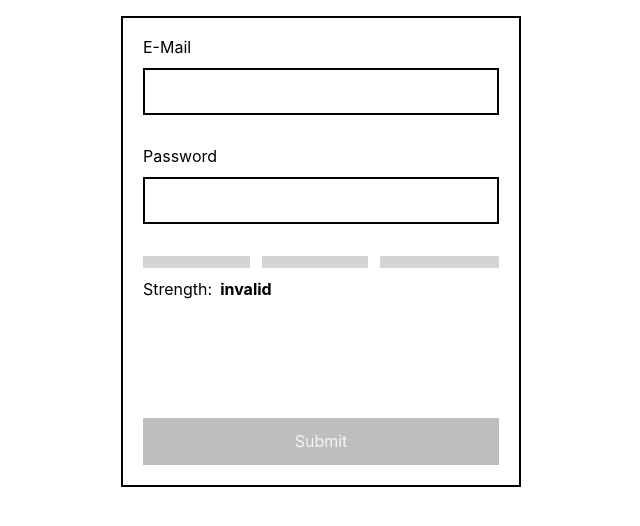
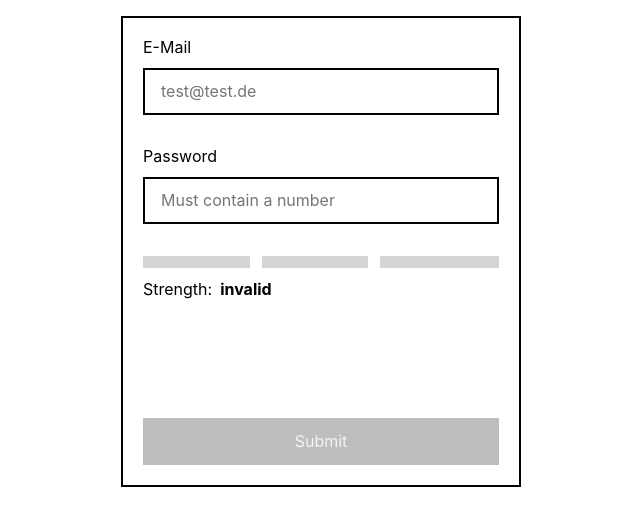
Before and after one commit to maurer2/formsache, a React (Create React App) app: page / in a window 1280 px wide. Shown: the top 526 px of the page, without its empty margins (319-959 px from the left). Built offline with nearby package versions, Linux system fonts and the light colour scheme.

Commit message:
Fixed linter and added placeholder

```diff
--- a/src/App.js
+++ b/src/App.js
@@ -77,6 +77,7 @@ function App() {
           label='E-Mail'
           name='email'
           type='text'
+          placeholder='test@test.de'
           value={email}
           handleChange={handleEmailChange}
           isValid={emailIsValid}
@@ -85,6 +86,7 @@ function App() {
           label='Password'
           name='password'
           type='password'
+          placeholder='Must contain a number'
           value={password}
           handleChange={handlePasswordChange}
           isValid={passwordIsValid}
--- a/src/FormEntry/FormEntry.js
+++ b/src/FormEntry/FormEntry.js
@@ -2,8 +2,8 @@ import React from 'react';
 import PropTypes from 'prop-types';
 import styles from './FormEntry.module.scss';
 
-const FormEntry = ({ label, name, value, type, handleChange, isValid }) => (
-  <div className={`${styles.formEntry} ${isValid ? '' : styles.formEntryIsInvalid} `}>
+const FormEntry = ({ label, name, value, type, handleChange, isValid, placeholder }) => (
+  <div className={`${styles.formEntry} ${!isValid ? styles.formEntryIsInvalid : ''} `}>
     <label className={styles.formLabel} htmlFor={name}>
       {label}
     </label>
@@ -14,6 +14,7 @@ const FormEntry = ({ label, name, value, type, handleChange, isValid }) => (
       type={type}
       name={name}
       id={name}
+      placeholder={placeholder}
     />
   </div>
 );
@@ -27,4 +28,5 @@ FormEntry.propTypes = {
   type: PropTypes.string.isRequired,
   handleChange: PropTypes.func.isRequired,
   isValid: PropTypes.bool.isRequired,
+  placeholder: PropTypes.string.isRequired,
 };
--- a/src/Overlay/Overlay.js
+++ b/src/Overlay/Overlay.js
@@ -2,13 +2,11 @@ import React from 'react';
 import PropTypes from 'prop-types';
 import style from './Overlay.module.scss';
 
-const Overlay = ({ message }) => {
-  return (
-    <div className={ style.overlay }>
-      { message }
-    </div>
-  );
-};
+const Overlay = ({ message }) => (
+  <div className={style.overlay}>
+    { message }
+  </div>
+);
 
 export default Overlay;
 
```
Also changed, not shown: .eslintrc.js.
